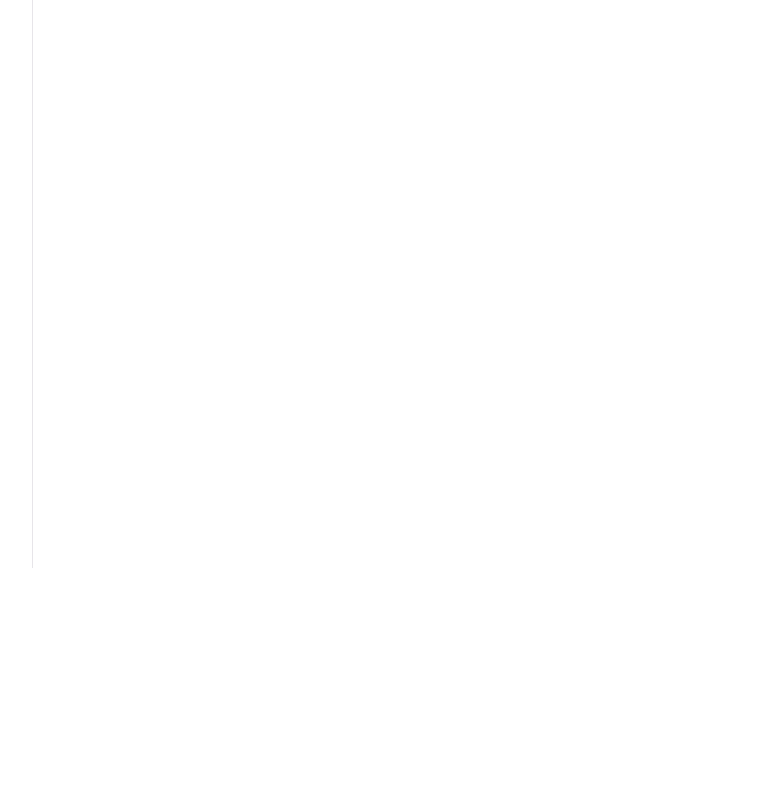
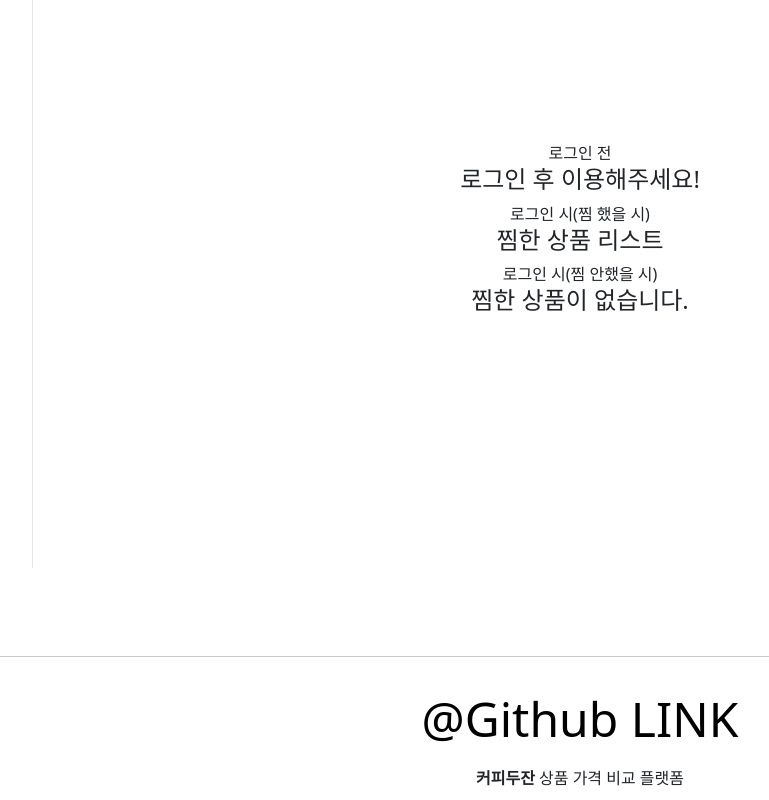
Before and after one commit to ddkani/DKU2021_COFFEE_FRONTEND, a React (Create React App) app: page / in a window 1280 px wide. Shown: the part 232-1032 px from the top of the page, without its empty margins (60-829 px from the left). Before the commit the page ends 800 px from the top, so only its background shows below. Built offline with nearby package versions, Linux system fonts and the light colour scheme; no server answers; a web font is replaced by a local one.

Commit message:
Footer 추가 및 전체적인 CSS 구조 수정

```diff
--- a/src/assets/AppNavBar.css
+++ b/src/assets/AppNavBar.css
@@ -281,9 +281,6 @@ a {
 }
 
 @media screen and (min-width: 48rem) {
-  body {
-    padding: 1rem 3rem 0 6rem;
-  }
   .header {
     padding: 0 3rem 0 6rem;
   }
--- a/src/assets/DetailPage.css
+++ b/src/assets/DetailPage.css
@@ -3,6 +3,8 @@
 .contentWrap {
   overflow-x: hidden;
   background-color: #ffffff;
+  display: grid;
+  grid-template-columns: 2fr 1fr;
 }
 
 .imageWrap {
@@ -30,14 +32,15 @@ section.active .imageWrap img {
   font-family: "IBM Plex Sans KR", sans-serif;
   position: absolute;
   width: 25rem;
-  top: 27%;
+  top: 18%;
   right: 25%;
-  padding: 3.125;
+  padding: 3.125rem;
 }
 
 .buyWrap {
   position: absolute;
   bottom: 40%;
+  top: 50%;
   right: 35%;
   font-family: "IBM Plex Sans KR", sans-serif;
 }
@@ -61,13 +64,13 @@ section.active .imageWrap img {
 }
 
 .p_section {
-  position: relative;
+  position: inherit;
   height: 100vh;
   width: 100vw;
 }
 
 .sampledetail {
-  position: absolute;
+  position: relative;
   left: 50%;
   transform: translateX(-60%);
   text-align: left;
--- a/src/assets/style.css
+++ b/src/assets/style.css
@@ -1,6 +1,16 @@
 #main-body {
-  background-color: #fff;
-  color: black;
+  margin-top: 4.5rem;
   display: grid;
   place-items: center;
 }
+
+#page_wrap {
+  height: 100vh;
+  display: grid;
+  place-items: center;
+}
+
+#footer {
+  height: 10rem;
+  display: grid;
+}
--- a/src/components/AppNavbar.js
+++ b/src/components/AppNavbar.js
@@ -91,7 +91,7 @@ const AppNavbar = () => {
   }, []);
 
   return (
-    <div id="root">
+    <>
       {/* <!-- Header(상단 바) --> */}
       <header className="header">
         <div className="header__container">
@@ -273,7 +273,7 @@ const AppNavbar = () => {
           </div>
         </nav>
       </div>
-    </div>
+    </>
   );
 };
 
--- /dev/null
+++ b/src/components/Footer.js
@@ -0,0 +1,29 @@
+import React from "react";
+
+const Footer = () => {
+  return (
+    <div id="footer">
+      <hr />
+      <a
+        style={{
+          textDecoration: "none",
+          color: "black",
+          fontSize: "3rem",
+          textAlign: "center",
+        }}
+        href="https://github.com/live2skull/DKU2021_COFFEE_FRONTEND"
+      >
+        @Github LINK
+      </a>
+      <div
+        style={{
+          textAlign: "center",
+        }}
+      >
+        <b>커피두잔</b> 상품 가격 비교 플랫폼
+      </div>
+    </div>
+  );
+};
+
+export default Footer;
--- a/src/routes/Router.js
+++ b/src/routes/Router.js
@@ -1,17 +1,17 @@
 import React from "react";
-import { Container } from "reactstrap";
 import { Route, Switch, Redirect } from "react-router-dom";
 import LandingPage from "./normalRoutes/LandingPage";
 import AppNavbar from "../components/AppNavbar";
 import DetailPage from "./normalRoutes/DetailPage";
 import LoginPage from "./normalRoutes/LoginPage";
 import SignupPage from "./normalRoutes/SignupPage";
+import Footer from "../components/Footer";
 
 const MyRouter = () => {
   return (
     <>
       <AppNavbar />
-      <Container id="main-body">
+      <div id="main-body">
         <Switch>
           <Route path="/" exact component={LandingPage} />
           <Route path="/details" exact component={DetailPage} />
@@ -19,7 +19,8 @@ const MyRouter = () => {
           <Route path="/signup" exact component={SignupPage} />
           <Redirect from="*" to="/" />
         </Switch>
-      </Container>
+      </div>
+      <Footer />
     </>
   );
 };
--- a/src/routes/normalRoutes/LandingPage.js
+++ b/src/routes/normalRoutes/LandingPage.js
@@ -1,30 +1,34 @@
 import React from "react";
+import { useSelector } from "react-redux";
 
 const LandingPage = () => {
+  const hasLists = true;
+  const { isAuthenticated, user } = useSelector((state) => state.auth);
+
+  const authLink = hasLists ? (
+    <h4 style={{ textAlign: "center" }}>찜한 상품 리스트 </h4>
+  ) : (
+    <h4 style={{ textAlign: "center" }}>찜한 상품이 없습니다.</h4>
+  );
+
+  const authLink2 = hasLists ? (
+    <h4 style={{ textAlign: "center" }}>찜한 상품이 없습니다.</h4>
+  ) : (
+    <h4 style={{ textAlign: "center" }}>찜한 상품 리스트 </h4>
+  );
+
+  const guestLink = (
+    <h4 style={{ textAlign: "center" }}>로그인 후 이용해주세요!</h4>
+  );
+
   return (
-    <>
-      <br />
-      <br />
-      <br />
-      <a
-        style={{
-          textDecoration: "none",
-          color: "black",
-          fontSize: "30px",
-          textAlign: "center",
-        }}
-        href="https://github.com/live2skull/DKU2021_COFFEE_FRONTEND"
-      >
-        @Github LINK
-      </a>
-      <div
-        style={{
-          textAlign: "center",
-        }}
-      >
-        커피두잔 상품 가격 비교 플랫폼
-      </div>
-    </>
+    <div id="page_wrap" style={{ textAlign: "center" }}>
+      <p>
+        로그인 전{isAuthenticated ? authLink : guestLink}
+        로그인 시(찜 했을 시){isAuthenticated ? guestLink : authLink}
+        로그인 시(찜 안했을 시){isAuthenticated ? guestLink : authLink2}
+      </p>
+    </div>
   );
 };
 
--- a/src/routes/normalRoutes/LoginPage.js
+++ b/src/routes/normalRoutes/LoginPage.js
@@ -25,10 +25,7 @@ const LoginPage = () => {
   //   };
 
   return (
-    <div className="in_page">
-      <br />
-      <br />
-      <br />
+    <div id="page_wrap">
       <div className="wrapper">
         <div className="title">
           Login Form
--- a/src/routes/normalRoutes/SignupPage.js
+++ b/src/routes/normalRoutes/SignupPage.js
@@ -26,10 +26,7 @@ const SignupPage = () => {
   //   };
 
   return (
-    <div className="in_page">
-      <br />
-      <br />
-      <br />
+    <div id="page_wrap">
       <div className="wrapper">
         <div className="title">
           Signup Form
```
